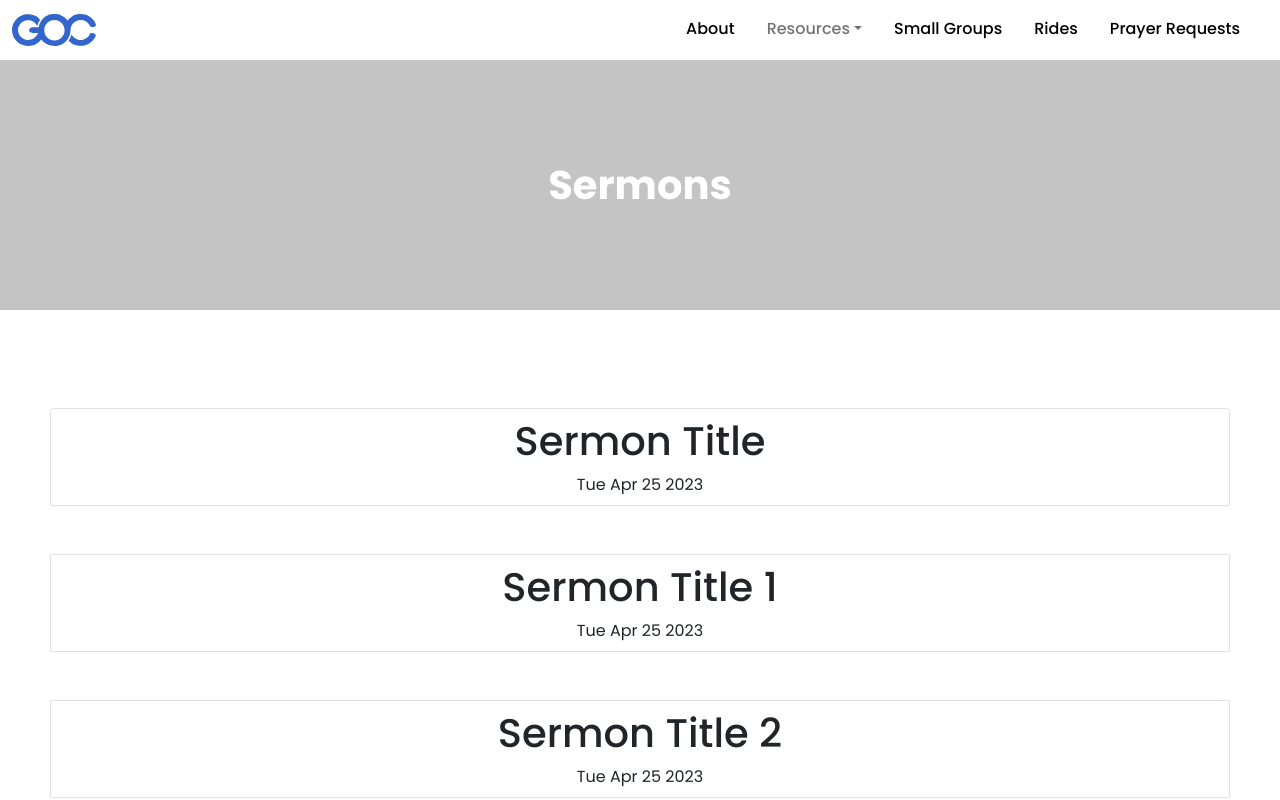
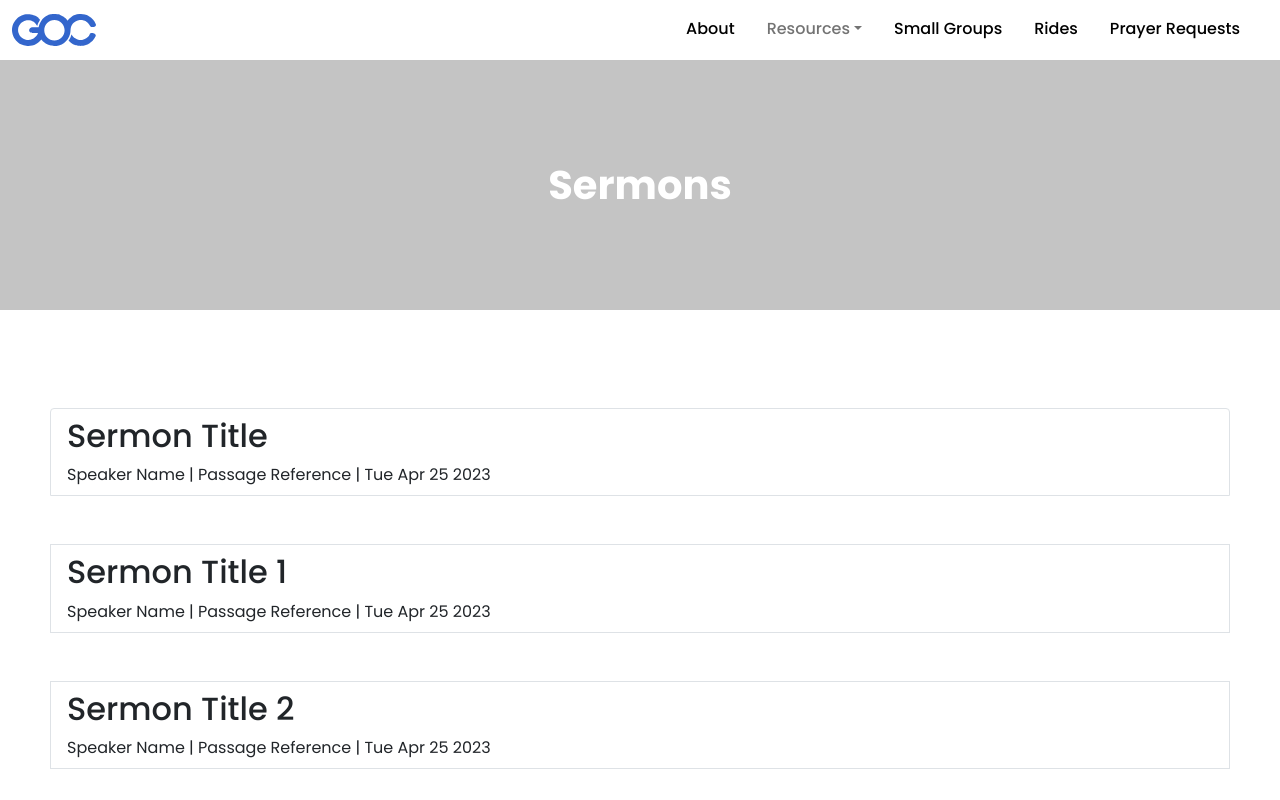
Before and after one commit to graceoncampus/goc-web-v3, a React (Create React App) app: page /sermons in a window 1280 px wide. Shown: the top 800 px of the page. Built offline with nearby package versions, Linux system fonts and the light colour scheme; no server answers; what aws-amplify would draw is missing.

Commit message:
Add all the sermon info

```diff
--- a/src/Components/User/Sermons/Sermons.scss
+++ b/src/Components/User/Sermons/Sermons.scss
@@ -14,6 +14,6 @@
     padding: rem.convert(50px);
 }
 
-.sermon-item {
-    // padding: rem.convert(10px);
+.sermon-info {
+    text-align: left;
 }
--- a/src/Components/User/Sermons/Sermons.tsx
+++ b/src/Components/User/Sermons/Sermons.tsx
@@ -53,10 +53,14 @@ export const Sermons = () => {
 const SermonItem = (prop: SermonItemProps) => {
     return (
         <ListGroup.Item className='sermon-item mt-5 border'>
-            <h1>
-                {prop.title}
-            </h1>
-            {prop.date.toDateString()}
+            <div className='sermon-info'>
+                <h2 className='sermon-title'>
+                    {prop.title}
+                </h2>
+                <div>
+                    {prop.speaker} | {prop.passage_reference} | {prop.date.toDateString()}
+                </div>
+            </div>
         </ListGroup.Item>
     );
 }
```
